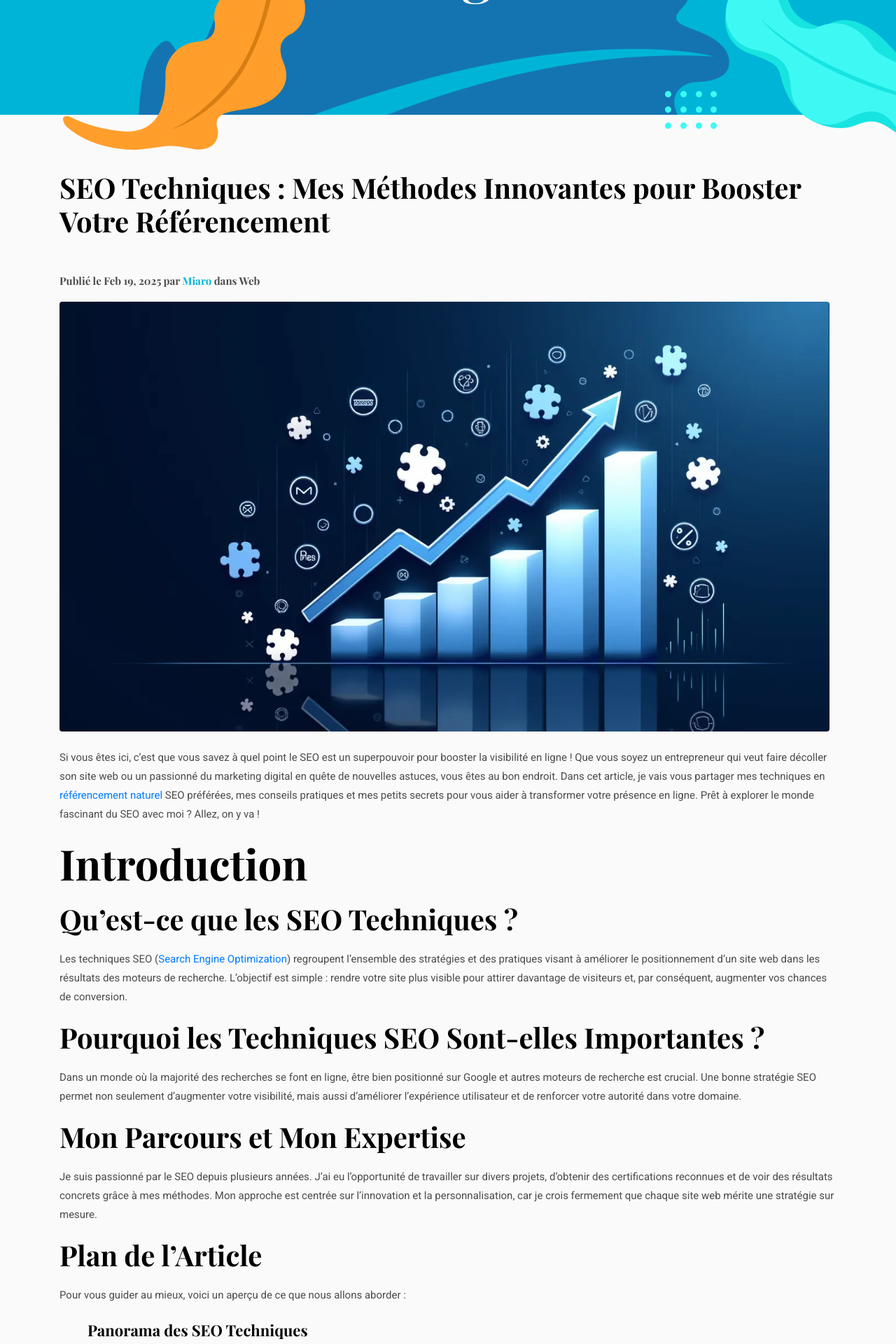
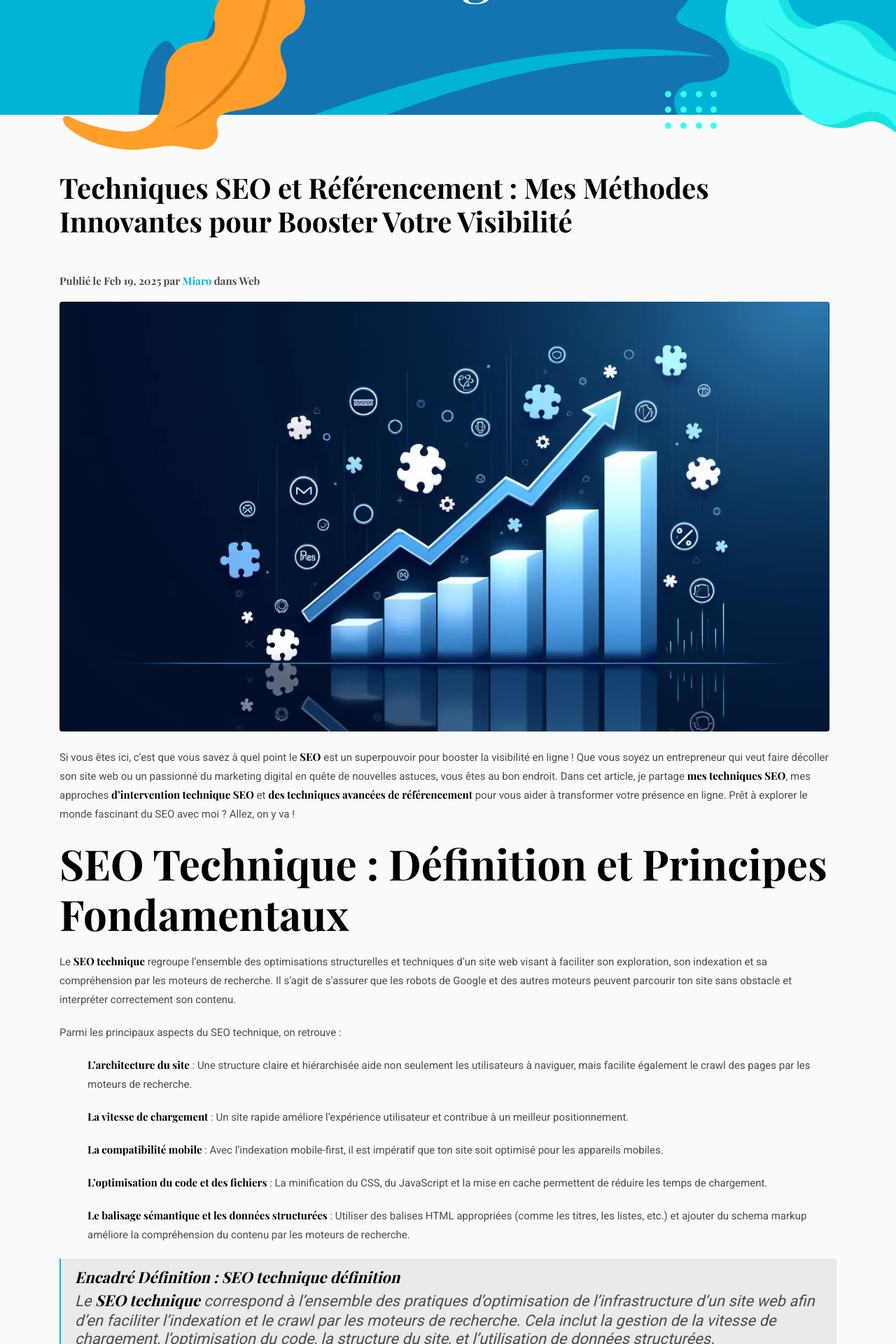
Before and after one commit to miarofandresena/miarofandresena.github.io, a Jekyll site: the page built from _posts/2025-02-20-seo-techniques.markdown, in a window 1280 px wide. Shown: the part 340-2260 px from the top of the page at 70% size. Built offline with Jekyll 4.4.1, drawn with Linux system fonts in a browser that asks for light colours; some of the changed text lies outside the part shown.

Commit message:
amélioration seo techniques page

```diff
--- a/_posts/2025-02-20-seo-techniques.markdown
+++ b/_posts/2025-02-20-seo-techniques.markdown
@@ -1,21 +1,35 @@
 ---
 layout: post
-title:  "SEO Techniques : Mes Méthodes Innovantes pour Booster Votre Référencement"
+title:  "Techniques SEO et Référencement : Mes Méthodes Innovantes pour Booster Votre Visibilité"
 date:   2025-02-19 10:05:55 +0300
 image:  /assets/images/blog/seo-techniques.webp
 author: Miaro
 tags:   Web
-description: "Découvrez mon parcours en développement web et les fondamentaux essentiels pour réussir dans ce domaine. Conseils pratiques, technologies et bonnes pratiques pour les débutants."
+description: "Découvrez des techniques SEO avancées, mes méthodes d’optimisation on-page et off-page, ainsi que des conseils pratiques pour booster votre référencement naturel et votre visibilité sur Google."
 ---
 
 
-Si vous êtes ici, c’est que vous savez à quel point le SEO est un superpouvoir pour booster la visibilité en ligne ! Que vous soyez un entrepreneur qui veut faire décoller son site web ou un passionné du marketing digital en quête de nouvelles astuces, vous êtes au bon endroit. Dans cet article, je vais vous partager mes techniques en [référencement naturel](https://miarofandresena.github.io/seo) SEO préférées, mes conseils pratiques et mes petits secrets pour vous aider à transformer votre présence en ligne. Prêt à explorer le monde fascinant du SEO avec moi ? Allez, on y va !
+Si vous êtes ici, c’est que vous savez à quel point le **SEO** est un superpouvoir pour booster la visibilité en ligne ! Que vous soyez un entrepreneur qui veut faire décoller son site web ou un passionné du marketing digital en quête de nouvelles astuces, vous êtes au bon endroit. Dans cet article, je partage **mes techniques SEO**, mes approches **d’intervention technique SEO** et **des techniques avancées de référencement** pour vous aider à transformer votre présence en ligne. Prêt à explorer le monde fascinant du SEO avec moi ? Allez, on y va !
 
-## Introduction
+## SEO Technique : Définition et Principes Fondamentaux
 
-### Qu'est-ce que les SEO Techniques ?
+Le **SEO technique** regroupe l’ensemble des optimisations structurelles et techniques d’un site web visant à faciliter son exploration, son indexation et sa compréhension par les moteurs de recherche. Il s’agit de s’assurer que les robots de Google et des autres moteurs peuvent parcourir ton site sans obstacle et interpréter correctement son contenu.
 
-Les techniques SEO ([Search Engine Optimization](https://miarofandresena.github.io/seo)) regroupent l'ensemble des stratégies et des pratiques visant à améliorer le positionnement d'un site web dans les résultats des moteurs de recherche. L'objectif est simple : rendre votre site plus visible pour attirer davantage de visiteurs et, par conséquent, augmenter vos chances de conversion.
+Parmi les principaux aspects du SEO technique, on retrouve :
+
+-   **L’architecture du site** : Une structure claire et hiérarchisée aide non seulement les utilisateurs à naviguer, mais facilite également le crawl des pages par les moteurs de recherche.
+
+-   **La vitesse de chargement** : Un site rapide améliore l’expérience utilisateur et contribue à un meilleur positionnement.
+
+-   **La compatibilité mobile** : Avec l’indexation mobile-first, il est impératif que ton site soit optimisé pour les appareils mobiles.
+
+-   **L’optimisation du code et des fichiers** : La minification du CSS, du JavaScript et la mise en cache permettent de réduire les temps de chargement.
+
+-   **Le balisage sémantique et les données structurées** : Utiliser des balises HTML appropriées (comme les titres, les listes, etc.) et ajouter du schema markup améliore la compréhension du contenu par les moteurs de recherche.
+
+
+> **Encadré Définition : SEO technique définition**
+> Le **SEO technique** correspond à l’ensemble des pratiques d’optimisation de l’infrastructure d’un site web afin d’en faciliter l’indexation et le crawl par les moteurs de recherche. Cela inclut la gestion de la vitesse de chargement, l’optimisation du code, la structure du site, et l’utilisation de données structurées.
 
 ### Pourquoi les Techniques SEO Sont-elles Importantes ?
 
@@ -161,7 +175,49 @@
 
 Le schema markup améliore la visibilité de votre site en affichant des informations supplémentaires dans les résultats de recherche. Cela peut augmenter le taux de clics et renforcer votre autorité.
 
-## Section 5 : Mes Approches et Études de Cas Personnelles
+Au-delà des fondamentaux, il existe des **techniques avancées de référencement** qui permettent d’aller plus loin dans l’optimisation et de se démarquer dans des secteurs très concurrentiels. Ces techniques incluent :
+
+-   **L’optimisation pour les Core Web Vitals** : En se concentrant sur les indicateurs de performance (temps de chargement, interactivité, stabilité visuelle), tu améliores l’expérience utilisateur et réponds aux exigences de Google pour le ranking.
+
+-   **L’implémentation de données structurées enrichies** : Le schema markup peut transformer tes extraits dans les résultats de recherche en affichant des informations supplémentaires (étoiles d’avis, horaires, etc.), ce qui augmente le taux de clics.
+
+-   **L’optimisation des images et des médias** : Utiliser des formats modernes (WebP), compresser les images et mettre en place le lazy loading contribue à une meilleure vitesse de chargement.
+
+-   **L’analyse avancée via des outils de machine learning** : En exploitant des outils analytiques avancés, il est possible d’identifier des tendances, des opportunités de mots-clés et d’optimiser le contenu de manière proactive.
+
+-   **La gestion fine du maillage interne** : Une stratégie de liens internes bien pensée peut redistribuer l’autorité entre les pages et améliorer l’indexation globale du site.
+
+
+Ces approches permettent de traiter des aspects souvent négligés dans les optimisations de base et de répondre aux critères de qualité toujours plus stricts des algorithmes de Google.
+
+## Section 5 : Intervention Technique SEO : Comment procéder?
+
+Lorsque ton site présente des problèmes techniques, il est essentiel de mener une **intervention technique SEO** structurée. Voici les étapes clés à suivre :
+
+1.  **Réaliser un audit complet**
+    Utilise des outils comme Google Search Console, GTmetrix ou Screaming Frog pour identifier les problèmes : erreurs 404, pages trop lentes, problèmes de redirection, balises manquantes ou dupliquées, etc.
+
+2.  **Prioriser les actions correctives**
+    Analyse l’impact potentiel de chaque problème sur l’expérience utilisateur et sur le crawl. Concentre-toi d’abord sur les aspects susceptibles de freiner l’indexation ou de nuire à la performance globale (vitesse, erreurs critiques).
+
+3.  **Optimiser la structure et le code**
+
+    -   **Minification** : Réduis la taille des fichiers CSS et JavaScript.
+
+    -   **Mise en cache** : Configure une solution de cache pour accélérer le temps de chargement des pages.
+
+    -   **Compression des images** : Adopte des formats modernes et compresse les images sans compromettre leur qualité.
+
+4.  **Mettre en place des données structurées**
+    Ajoute du schema markup pour aider les moteurs de recherche à comprendre le contenu de tes pages et améliorer la visibilité de tes extraits.
+
+5.  **Tester et mesurer les résultats**
+    Une fois les correctifs appliqués, surveille les performances via Google Search Console et des outils de performance. Réalise des tests A/B si nécessaire pour mesurer l’impact de chaque intervention.
+
+
+En suivant cette démarche, tu pourras identifier rapidement les problèmes techniques et les corriger de manière efficace, ce qui améliorera à la fois l’expérience utilisateur et le classement de ton site.
+
+## Section 6 : Mes Approches et Études de Cas Personnelles
 
 ### Présentation de Mon Parcours et de Mes Projets
 
@@ -267,10 +323,12 @@
 
 Lors d'un projet, j'ai testé deux versions d'une page de destination avec des titres et des appels à l'action différents. La version B a obtenu un taux de conversion 20 % plus élevé que la version A. Cette expérience m'a appris l'importance de tester et d'ajuster en fonction des données.
 
+
 ## Conclusion
 
 Dans cet article, nous avons abordé les fondamentaux du SEO, les techniques on-page, off-page et techniques avancées, ainsi que mes approches et études de cas personnelles. Nous avons vu l'importance d'une stratégie SEO bien construite pour la réussite en ligne.
 
 Une stratégie SEO technique bien construite est essentielle pour améliorer votre visibilité, attirer plus de visiteurs et augmenter vos conversions. En suivant les bonnes pratiques et en utilisant les outils adaptés, vous pouvez transformer votre présence en ligne.
 
-Si vous souhaitez en savoir plus sur mes services de conseil SEO ou demander un audit personnalisé, n'hésitez pas à [me contacter](https://miarofandresena.github.io/contact). Je suis là pour vous aider à booster votre référencement et à atteindre vos objectifs en ligne.
+
+Si vous souhaitez en savoir plus sur **mes techniques SEO**, **les interventions techniques SEO** que je propose, ou demander un audit personnalisé pour mettre en place des **techniques avancées de référencement**, n’hésitez pas à [me contacter](https://miarofandresena.github.io/contact).
--- a/assets/scss/templates/_blog.scss
+++ b/assets/scss/templates/_blog.scss
@@ -24,10 +24,8 @@
 
   strong {
     font-family: $secondary-font;
-    font-size: 22px;
     font-weight: normal;
     color: $text-color-dark;
-    display: inherit;
     line-height: 1.5;
   }
 }
```
Also changed, not shown: other parts of _posts/2025-02-20-seo-techniques.markdown (+3 -3 lines).
